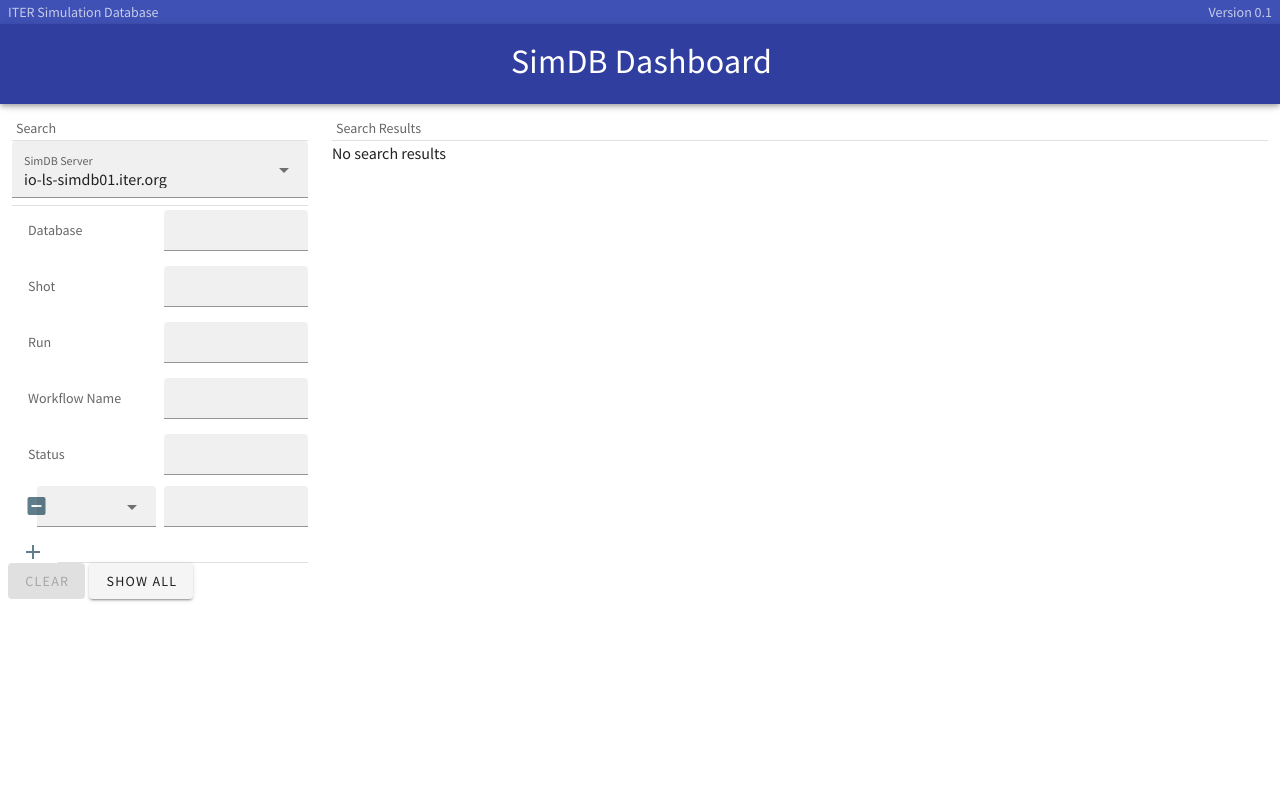
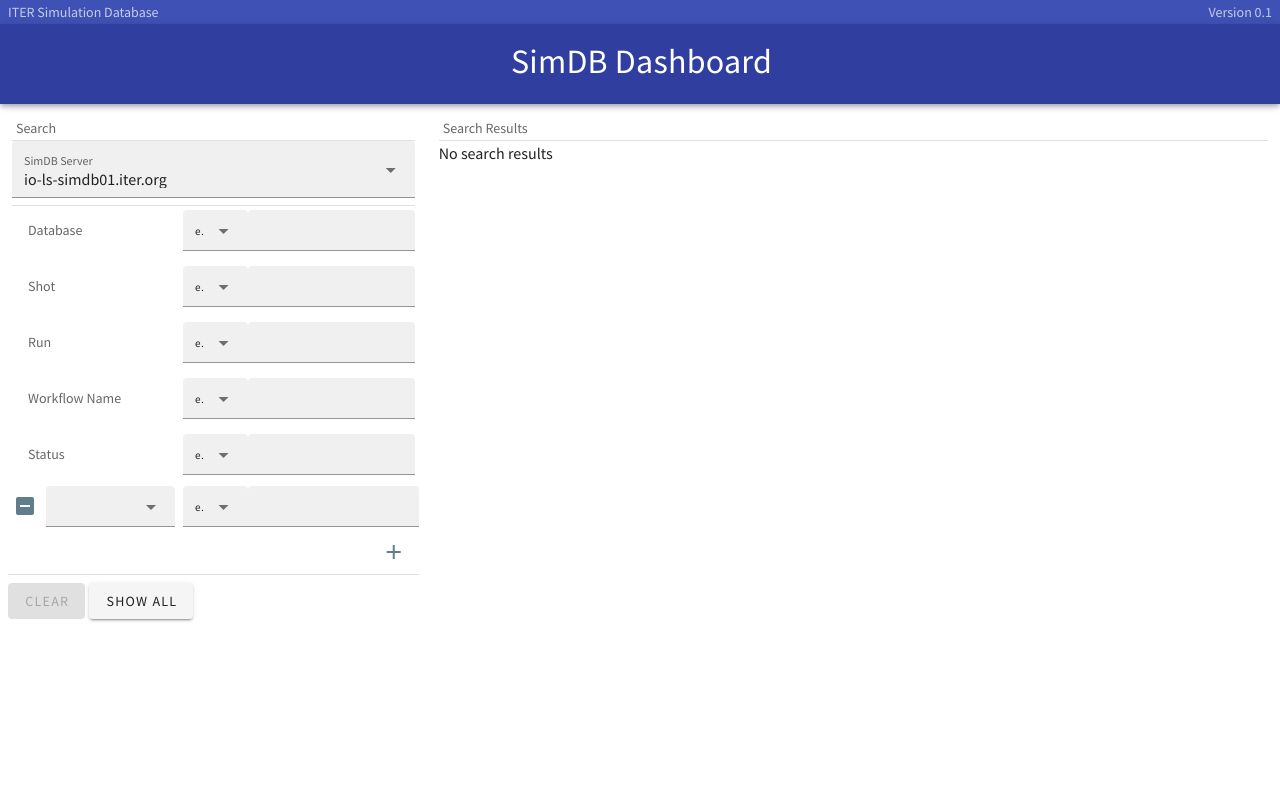
Before and after one commit to iterorganization/SimDB-Dashboard, a Flask app: page / in a window 1280 px wide. Run offline with Flask 2, Linux system fonts and the light colour scheme; some libraries are stand-ins or nearby versions.

Commit message:
Adding comparator options to search.

```diff
--- a/dashboard/static/dashboard/js/search-input.js
+++ b/dashboard/static/dashboard/js/search-input.js
@@ -14,20 +14,33 @@
     </v-row>
     <v-divider></v-divider>
     <v-row dense v-for="(item, index) in searchFields" :key="item.name" align="center">
-      <v-col cols="6">
+      <v-col cols="5">
         <v-subheader :for="item.name"><[ item.display ]></v-subheader>
       </v-col>
-      <v-col cols="6" class="p-0">
-        <v-text-field :id="item.name" v-model="searchModels[index]" dense filled hide-details></v-text-field>
+      <v-col cols="2" class="p-0" style="padding-right: 0">
+        <v-select
+            dense
+            filled
+            hide-details
+            :items="comparators"
+            v-model="item.comparator"
+            @mouseover.native="item.hover = true"
+            @mouseleave.native="item.hover = false"
+            style="font-size: 0.7em">
+        </v-select>
+        <v-card v-if="item.hover" style="position: absolute; padding: 0.2em"><[ helpText(item.comparator) ]></v-card>
+      </v-col>
+      <v-col cols="5" class="p-0" style="padding-left: 0">
+        <v-text-field :id="item.name" v-model="item.value" dense filled hide-details></v-text-field>
       </v-col>
     </v-row>
     <v-row dense v-for="(item, index) in wildSearch" :key="index" align="center">
       <v-col cols="1">
-        <v-btn @click="deleteSearch(index)" block class="p-0" small text>
+        <v-btn @click="deleteSearch(index)" block small text style="padding: 0">
           <v-icon color="blue-grey">mdi-minus-box</v-icon>
         </v-btn>
       </v-col>
-      <v-col cols="5">
+      <v-col cols="4">
         <v-autocomplete
             auto-select-first
             clearable
@@ -39,20 +52,36 @@
             no-data-text="loading..."
         ></v-autocomplete>
       </v-col>
-      <v-col cols="6" class="p-0">
-        <v-text-field :id="item.id" v-model="item.value" dense filled hide-details></v-text-field>
+      <v-col cols="2" class="p-0" style="padding-right: 0">
+        <v-select
+            dense
+            filled
+            hide-details
+            @mouseover.native="item.hover = true"
+            @mouseleave.native="item.hover = false"
+            :items="comparators"
+            v-model="item.comparator"
+            style="font-size: 0.7em">
+        </v-select>
+        <v-card v-if="item.hover" style="position: absolute; padding: 0.2em"><[ helpText(item.comparator) ]></v-card>
       </v-col>
+      <v-col cols="5" style="padding: 0">
+        <v-text-field v-model="item.value" dense filled hide-details></v-text-field>
+      </v-col>
+    </v-row>
+    <v-row dense class="d-flex flex-row-reverse">
+      <v-card tile flat dense class="mt-2 mb-2" style="padding: 0">
+        <v-btn @click="addSearch" class="p-0" small text dense>
+          <v-icon color="blue-grey">mdi-plus</v-icon>
+        </v-btn>
+        <v-spacer></v-spacer>
+      </v-card>
+    </v-row>
+    <v-row dense>
+      <v-divider></v-divider>
     </v-row>
     <v-row dense>
       <v-card tile flat dense class="d-flex flex-row-reverse p-0 mt-2">
-        <v-btn @click="addSearch" class="p-0" small text dense>
-          <v-icon color="blue-grey">mdi-plus</v-icon>
-        </v-btn>
-      </v-card>
-    </v-row>
-    <v-divider></v-divider>
-    <v-row dense>
-      <v-card tile flat dense class="d-flex flex-row-reverse p-0 mt-1">
         <v-btn @click="$emit('search', getQueryPath())">
           <template v-if="getQuery().length == 0">
             Show All
@@ -62,7 +91,7 @@
             <v-icon>mdi-database-search</v-icon>
           </template>
         </v-btn>
-        <v-btn @click="doSearch" class="mr-1" :disabled="getQuery().length == 0">
+        <v-btn @click="clearSearch" class="mr-1" :disabled="getQuery().length == 0">
           Clear
         </v-btn>
       </v-card>
@@ -72,10 +101,9 @@
   data() {
     return {
       items: [],
-      wildSearch: [{ value: null }],
-      searchModels: [],
+      wildSearch: [{value: null, comparator: 'eq', hover: false}],
       searchFields: config.searchFields.map(el => {
-        return { name: el, display: el.toLabel() };
+        return {name: el, display: el.toLabel(), value: null, comparator: 'eq', hover: false};
       }),
       servers: config.servers,
       selectedServer: config.defaultServer,
@@ -84,6 +112,7 @@
         text: null,
         type: 'error',
       },
+      comparators: ['eq', 'in', 'gt', 'ge', 'lt', 'le'],
     }
   },
   mounted() {
@@ -91,7 +120,7 @@
   },
   methods: {
     addSearch: function () {
-      this.wildSearch.push({ value: null });
+      this.wildSearch.push({value: null, comparator: 'eq', hover: false});
     },
     deleteSearch: function (index) {
       this.wildSearch.splice(index, 1);
@@ -104,22 +133,31 @@
     },
     getQuery: function () {
       let args = [];
-      for (let i = 0; i < this.searchModels.length; i++) {
-        const el = this.searchModels[i];
-        if (el) {
-          args.push(this.searchFields[i].name + "=" + el)
+      for (let i = 0; i < this.searchFields.length; i++) {
+        const name = this.searchFields[i].name;
+        const comp = this.searchFields[i].comparator + ":";
+        const value = this.searchFields[i].value;
+        if (value) {
+          args.push(name + "=" + comp + value)
         }
       }
       for (let i = 0; i < this.wildSearch.length; i++) {
         const name = this.wildSearch[i].name;
+        const comp = this.wildSearch[i].comparator + ":";
         const value = this.wildSearch[i].value;
         if (name && value) {
-          args.push(name + "=" + value);
+          args.push(name + "=" + comp + value);
         }
       }
       return args.join('&');
     },
-    doSearch: function (evt) {
+    clearSearch: function () {
+      for (let i = 0; i < this.searchFields.length; i++) {
+        this.searchFields[i].value = null;
+        this.searchFields[i].comparator = "eq";
+      }
+    },
+    doSearch: function () {
       const query = this.getQueryPath();
       if (query) {
         window.history.pushState({}, 'search', query);
@@ -136,7 +174,7 @@
         .get(url + '/metadata')
         .then(response => {
           this.items = response.data.map(el => {
-            return { value: el.name, text: el.name.toLabel() }
+            return {value: el.name, text: el.name.toLabel()}
           })
         })
         .catch(function (error) {
@@ -145,5 +183,16 @@
           app.status.type = 'error';
         });
     },
+    helpText: function (item) {
+      const help = {
+        "eq": "Equals",
+        "in": "Contained in",
+        "gt": "Greater than",
+        "ge": "Greater than or equal to",
+        "lt": "Less than",
+        "le": "Less than or equal to",
+      }
+      return help[item];
+    }
   },
 })
--- a/dashboard/templates/dashboard/index.html
+++ b/dashboard/templates/dashboard/index.html
@@ -20,14 +20,14 @@
     <v-main>
       <v-container fluid>
         <v-row>
-          <v-col cols="3">
+          <v-col cols="4">
             <v-row>
               <v-subheader>Search</v-subheader>
             </v-row>
             <v-divider></v-divider>
             <search-input @search="doSearch"></search-input>
           </v-col>
-          <v-col cols="9">
+          <v-col cols="8">
             <v-row>
               <v-subheader>Search Results</v-subheader>
             </v-row>
```
